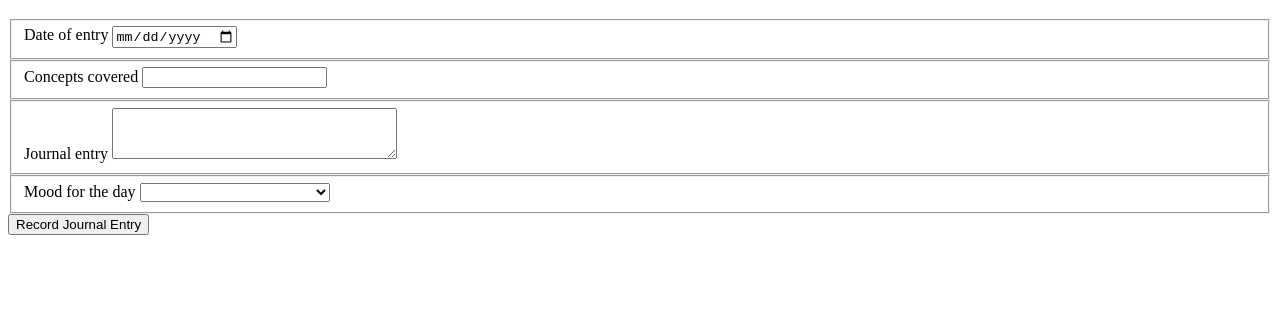
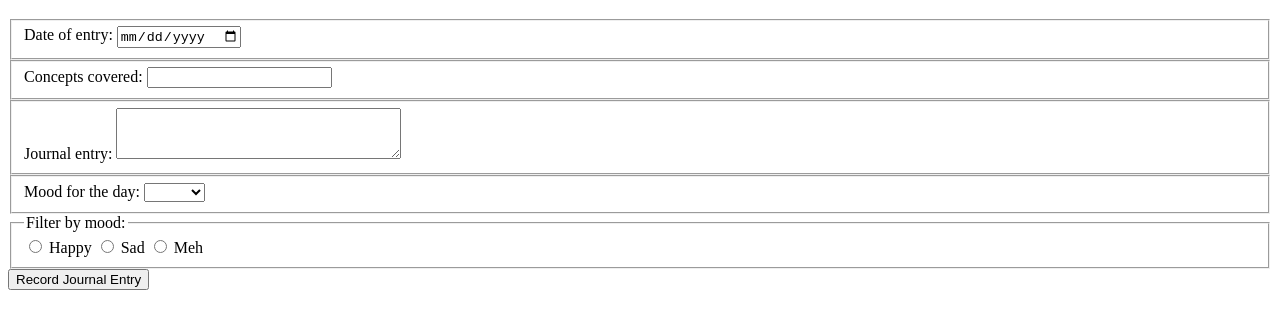
Before and after one commit to castlesmadeofcode/daily-journal, a plain HTML site: page src/index.html in a window 1280 px wide. Shown: the part 61-390 px from the top of the page. Drawn offline with Linux system fonts and the light colour scheme; no server answers.

Commit message:
created radio buttons in HTML

```diff
--- a/src/index.html
+++ b/src/index.html
@@ -14,27 +14,33 @@
     <div class="flex-container">
         <form action="" id="journal">
             <fieldset>
-                <label for="journalDate">Date of entry</label>
+                <label for="journalDate">Date of entry: </label>
                 <input type="date" name="journalDate" id="journalDate">
             </fieldset>
             <fieldset>
-                <label for="journalConcepts">Concepts covered</label>
+                <label for="journalConcepts">Concepts covered: </label>
                 <input type="text" name="journalConcepts" id="journalConcepts">
             </fieldset>
             <fieldset>
-                <label for="journalEntry">Journal entry</label>
+                <label for="journalEntry">Journal entry: </label>
                 <textarea name="journalEntry" id="journalEntry" rows="3" cols="33"></textarea>
             </fieldset>
             <fieldset>
-                <label for="journalMood">Mood for the day</label>
+                <label for="journalMood">Mood for the day: </label>
                 <select name="journalMood" id="journalMood">
                     <option value = ""></option>
                     <option value="Happy">Happy</option>
                     <option value="Sad">Sad</option>
                     <option value="Meh">Meh</option>
-                    <option value="FILLED WITH FIERY RAGE">FILLED WITH FIERY RAGE</option>
                 </select>
             </fieldset>
+            <fieldset>
+                    <legend>Filter by mood: </legend>
+                    <label for="journalMood"></label>
+                    <input type="radio" name="mood" value="Happy"> Happy
+                    <input type="radio" name="mood" value="Sad"> Sad
+                    <input type="radio" name="mood" value="Meh"> Meh
+                </fieldset>
             <input id="journalRecordEntry" type="button" value="Record Journal Entry">
 
 
--- a/src/styles/journal.css
+++ b/src/styles/journal.css
@@ -2,3 +2,8 @@
     display: flex;
     flex-direction: column;
 }
+
+
+radio {
+    display: inline;
+}
```
Also changed, not shown: src/scripts/journalAddEvents.js (+4 -4 lines).
